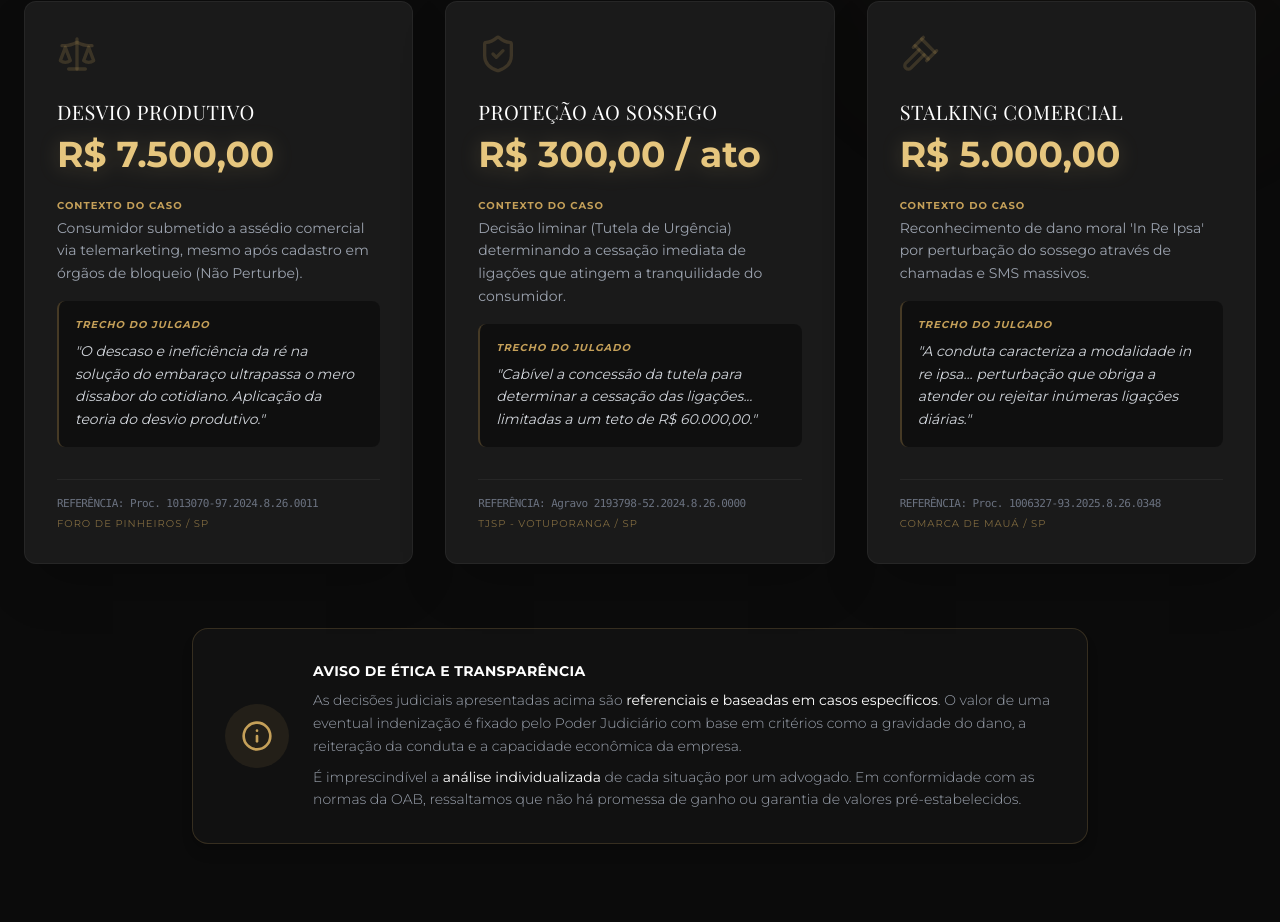
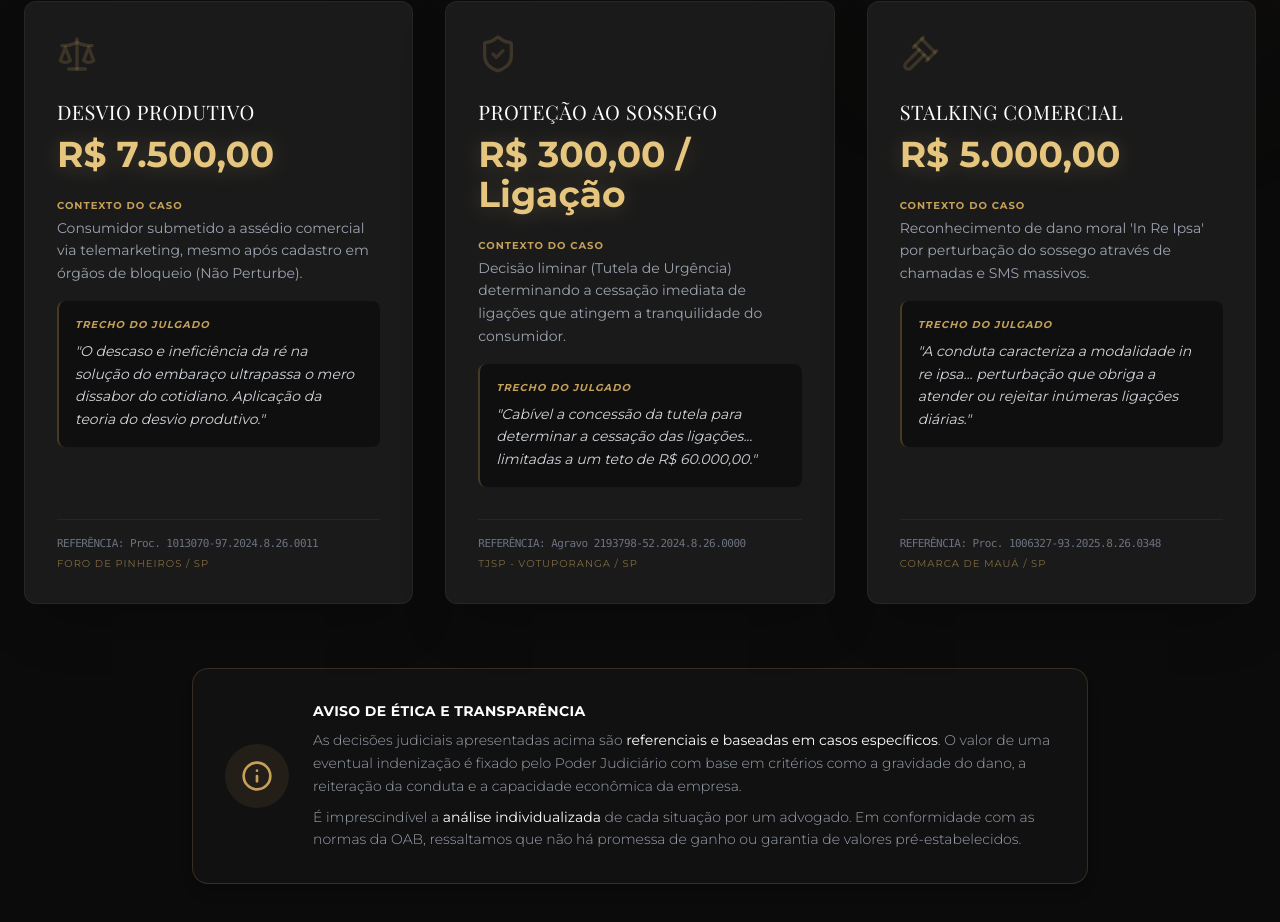
Before and after one commit to advogadovitordalben-wq/Liga-es---Dano-Moral, a React (Vite) app: page / in a window 1280 px wide. Shown: the part 2793-3715 px from the top of the page. Built offline with nearby package versions, Linux system fonts and the light colour scheme; a web font is replaced by a local one.

Commit message:
Update Jurisprudence.tsx

```diff
--- a/components/Jurisprudence.tsx
+++ b/components/Jurisprudence.tsx
@@ -15,7 +15,7 @@ const Jurisprudence: React.FC = () => {
     {
       icon: <ShieldCheck className="w-10 h-10" />,
       title: "PROTEÇÃO AO SOSSEGO",
-      value: "R$ 300,00 / ato",
+      value: "R$ 300,00 / Ligação",
       context: "Decisão liminar (Tutela de Urgência) determinando a cessação imediata de ligações que atingem a tranquilidade do consumidor.",
       quote: "Cabível a concessão da tutela para determinar a cessação das ligações... limitadas a um teto de R$ 60.000,00.",
       process: "Agravo 2193798-52.2024.8.26.0000",
```
